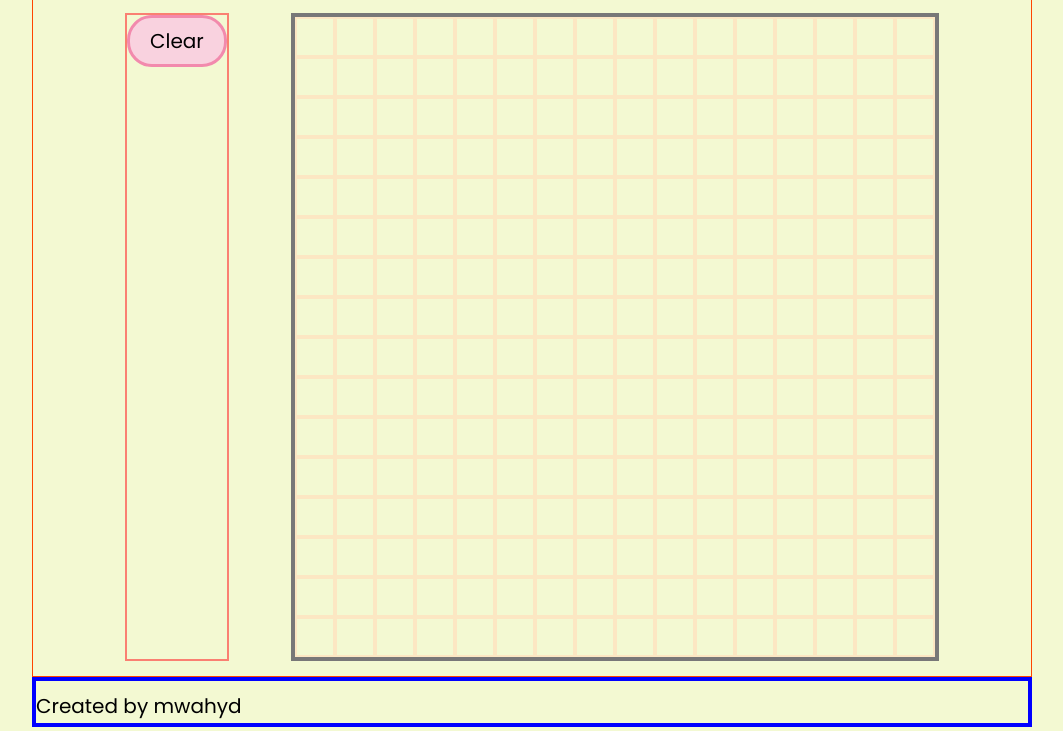
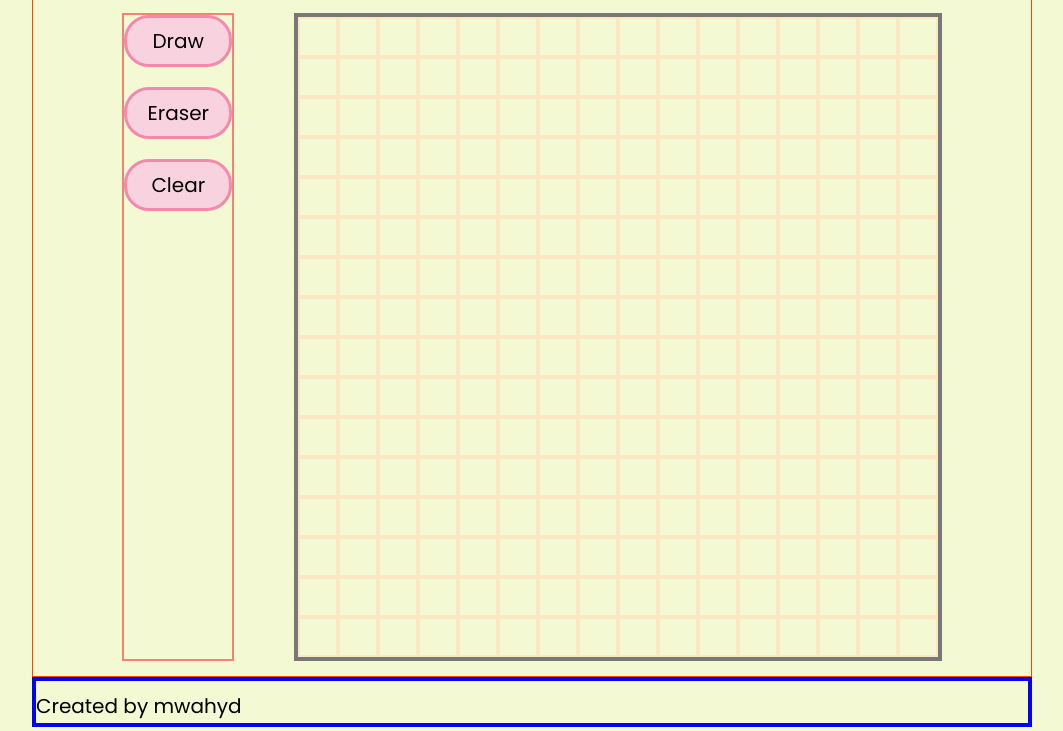
Before and after one commit to mwahyd/Etch-A-Sketch, a plain HTML site: page index.html in a window 1280 px wide. Shown: the part 130-861 px from the top of the page, without its empty margins (108-1171 px from the left). Drawn offline with Linux system fonts and the light colour scheme.

Commit message:
create eraser and draw buttons

```diff
--- a/index.html
+++ b/index.html
@@ -17,6 +17,8 @@
 
     <div class="container grid">
       <div class="tools">
+        <button id="draw">Draw</button>
+        <button id="eraser">Eraser</button>
         <button id="clear-btn">Clear</button>
       </div>
 
```
